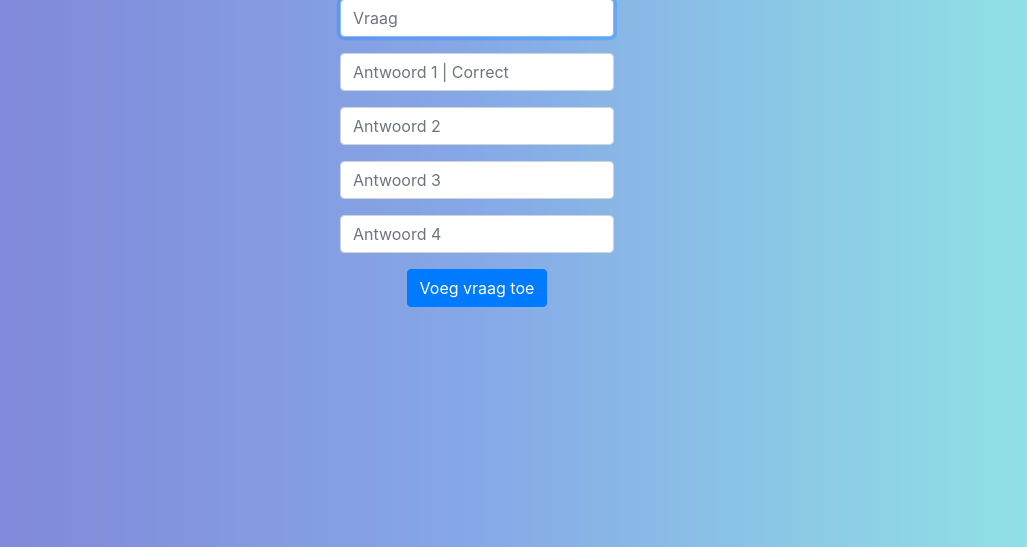
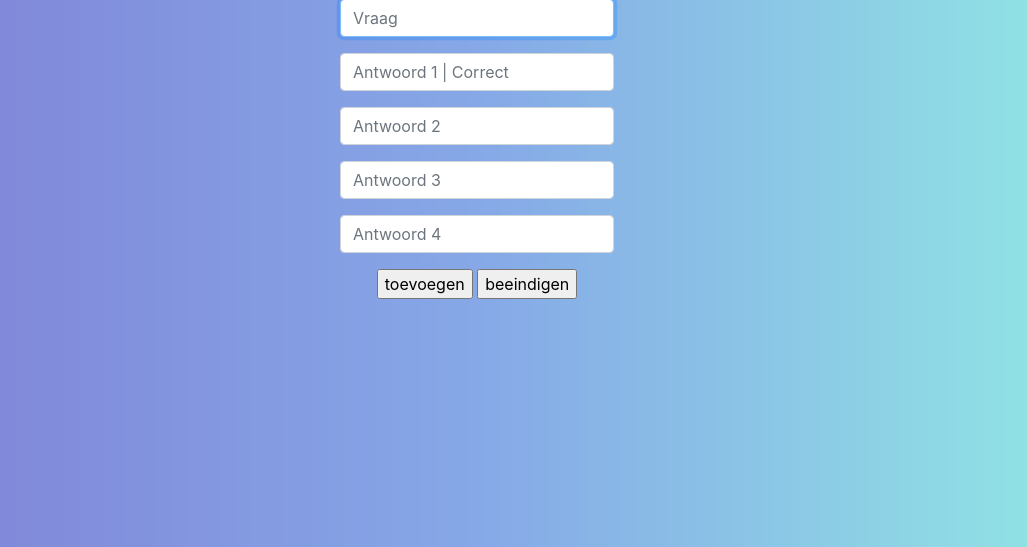
Before and after one commit to ybierens/vriendenquiz, a Flask app: page /voeg_vraag_toe in a window 1280 px wide. Shown: the part 115-662 px from the top of the page, without its empty margins (163-1190 px from the left). Run offline with Flask 2, Linux system fonts and the light colour scheme; some libraries are stand-ins or nearby versions.

Commit message:
kan nu antwoorden toevoegen aan database, ook is het nu mogelijk om vragen toe te voegen of quiz te beeindigen

```diff
--- a/application.py
+++ b/application.py
@@ -187,6 +187,11 @@ def voeg_vraag_toe():
                     answer=request.form.get("answer4"),
                     correct=False)
 
+        if "toevoegen" in request.form:
+            return redirect("/voeg_vraag_toe")
+
+        elif "beeindigen" in request.form:
+            return redirect("/mijn_quizzes")
 
     else:
         return render_template("voeg_vraag_toe.html")
--- a/templates/voeg_vraag_toe.html
+++ b/templates/voeg_vraag_toe.html
@@ -21,6 +21,7 @@
         <div class="form-group">
             <input autocomplete="off" autofocus class="form-control" name="answer4" placeholder="Antwoord 4" type="text">
         </div>
-        <button class="btn btn-primary" name = "submit1" type="submit">Voeg vraag toe</button>
+        <input type="submit" value="toevoegen" name="toevoegen">
+        <input type="submit" value="beeindigen" name="beeindigen">
     </form>
 {% endblock %}
```
Also changed, not shown: quiz.db.
